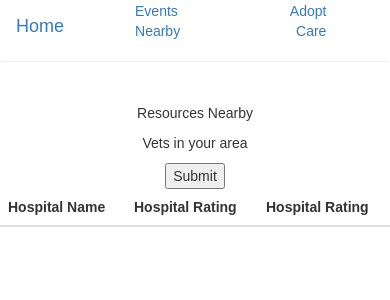
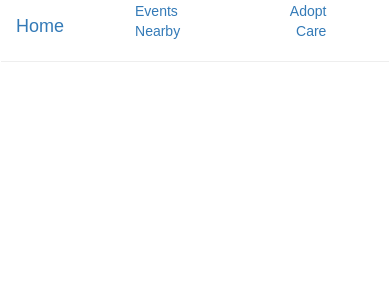
Before and after one commit to RexChiu/LHL-Final-Project-Furever, a React (Create React App) app in the folder client/: page /places in a window 390 px wide. Shown: the top 300 px of the page. Built offline with nearby package versions, Linux system fonts and the light colour scheme.

Commit message:
Pushing the final draft of Nearby places

```diff
--- a/client/src/Main.jsx
+++ b/client/src/Main.jsx
@@ -16,7 +16,7 @@ class Main extends React.Component {
         <Route path="/events" render={props => <Events {...props} />} />
         <Route path="/adopt" render={props => <Adopt {...props} id="adopt-page" />} />
         <Route path="/care" render={props => <Care {...props} />} />
-        <Route path="/places" render={props => <Nearby {...props} />} />
+        <Route path="/nearby" render={props => <Nearby {...props} />} />
       </Switch>
     );
   }
--- a/client/src/Navbar.jsx
+++ b/client/src/Navbar.jsx
@@ -33,7 +33,7 @@ class Navbar extends Component {
           <Link to="/adopt">Adopt </Link>
         </a>
         <a id="navfix" className="nav-item">
-          <Link to="/places"> Nearby </Link>
+          <Link to="/nearby"> Nearby </Link>
         </a>
         <a id="navfix" className="nav-item">
           <Link to="/care">Care</Link>
--- a/client/src/Nearby.jsx
+++ b/client/src/Nearby.jsx
@@ -3,7 +3,8 @@ import React, { Component } from 'react';
 
 //modal
 
-import Vet from './Vet';
+// import Vet from './Vet';
+import Store from './Store';
 
 class Nearby extends Component {
   constructor(props) {
@@ -21,8 +22,9 @@ class Nearby extends Component {
   render() {
     return (
       <React.Fragment>
-        <p> Resources Nearby </p>
-        <Vet />
+        <h2>Resources Nearby</h2>
+        <Store type={'veterinary_care'} establishment={'Hospital'} />
+        <Store type={'pet_store'} establishment={'Store'} />
       </React.Fragment>
     );
   }
--- /dev/null
+++ b/client/src/Store.jsx
@@ -0,0 +1,81 @@
+import React, { Component } from 'react';
+
+import Places from './Places';
+
+const axios = require('axios');
+
+class Store extends Component {
+  constructor(props) {
+    super(props);
+    //default values (LHL) if none are present
+    this.state = {
+      location: '43.6446,-79.3950',
+      type: 'pet_store',
+      radius: 1500,
+      keyword: 'pets',
+      results: []
+    };
+  }
+
+  //Function to retrieve all the Vets or Hospitals in the area
+  componentDidMount() {
+    // event.preventDefault();
+
+    // constructs output obj, only puts in the selected filters
+    const outputObj = {};
+
+    // const { rerenderPets } = this.props;
+
+    //Concat the lat and long to send back to Google
+    const location = sessionStorage.getItem('lat') + ',' + sessionStorage.getItem('lng');
+
+    // Build the query parameters to be sent out by Axios to Server
+    outputObj.location = location;
+    outputObj.type = this.props.type;
+    outputObj.radius = this.state.radius;
+    outputObj.keyword = this.state.keyword;
+
+    const component = this;
+    axios
+      .get(`http://localhost:8080/extras/places`, { params: outputObj })
+      .then(function(response) {
+        const results = response.data.data.attributes.results;
+        component.setState({ results });
+      })
+      .catch(function(error) {
+        console.log(error);
+      });
+  }
+
+  render() {
+    const userId = sessionStorage.getItem('userId');
+
+    if (!userId) {
+      return <h4>Please Login First</h4>;
+    } else {
+      const place = this.state.results.slice(0);
+      const places = place.map(place => <Places place={place} />);
+      return (
+        <React.Fragment>
+          <h3>
+            <small>{this.props.establishment}s in your area</small>
+          </h3>
+          <div>
+            <table class="table table-striped">
+              <thead>
+                <tr>
+                  <th className="col-m">{this.props.establishment} Name</th>
+                  <th className="col-sm">{this.props.establishment} Rating</th>
+                  <th className="col-sm">{this.props.establishment} Availability</th>
+                </tr>
+              </thead>
+              <tbody>{places}</tbody>
+            </table>
+          </div>
+        </React.Fragment>
+      );
+    }
+  }
+}
+
+export default Store;
--- a/client/src/Vet.jsx
+++ /dev/null
@@ -1,83 +0,0 @@
-import React, { Component } from 'react';
-
-import Places from './Places';
-
-const axios = require('axios');
-
-class Vet extends Component {
-  constructor(props) {
-    super(props);
-    //default values (LHL) if none are present
-    this.state = {
-      location: '43.6446,-79.3950',
-      type: 'veterinary_care',
-      radius: 1500,
-      keyword: 'pets',
-      results: []
-    };
-  }
-
-  //Function to retrieve all the Vets or Hospitals in the area
-  retrieveVets = event => {
-    event.preventDefault();
-
-    const userId = sessionStorage.getItem('userId');
-
-    if (!userId) {
-      alert('Need to Login First!');
-      return;
-    } else {
-      // constructs output obj, only puts in the selected filters
-      const outputObj = {};
-
-      // const { rerenderPets } = this.props;
-
-      //Concat the lat and long to send back to Google
-      const location = sessionStorage.getItem('lat') + ',' + sessionStorage.getItem('lng');
-
-      // Build the query parameters to be sent out by Axios to Server
-      outputObj.location = location;
-      outputObj.type = this.state.type;
-      outputObj.radius = this.state.radius;
-      outputObj.keyword = this.state.keyword;
-
-      const component = this;
-      axios
-        .get(`http://localhost:8080/extras/places`, { params: outputObj })
-        .then(function(response) {
-          const results = response.data.data.attributes.results;
-          component.setState({ results });
-        })
-        .catch(function(error) {
-          console.log(error);
-        });
-    }
-  };
-
-  render() {
-    const hospital = this.state.results.slice(0);
-    const hospitals = hospital.map(hospital => <Places place={hospital} />);
-    return (
-      <React.Fragment>
-        <p> Vets in your area </p>
-        <button type="button" onClick={this.retrieveVets}>
-          Submit
-        </button>
-        <div>
-          <table class="table table-striped">
-            <thead>
-              <tr>
-                <th className="col-m">Hospital Name</th>
-                <th className="col-sm">Hospital Rating</th>
-                <th className="col-sm">Hospital Rating</th>
-              </tr>
-            </thead>
-            <tbody>{hospitals}</tbody>
-          </table>
-        </div>
-      </React.Fragment>
-    );
-  }
-}
-
-export default Vet;
```
